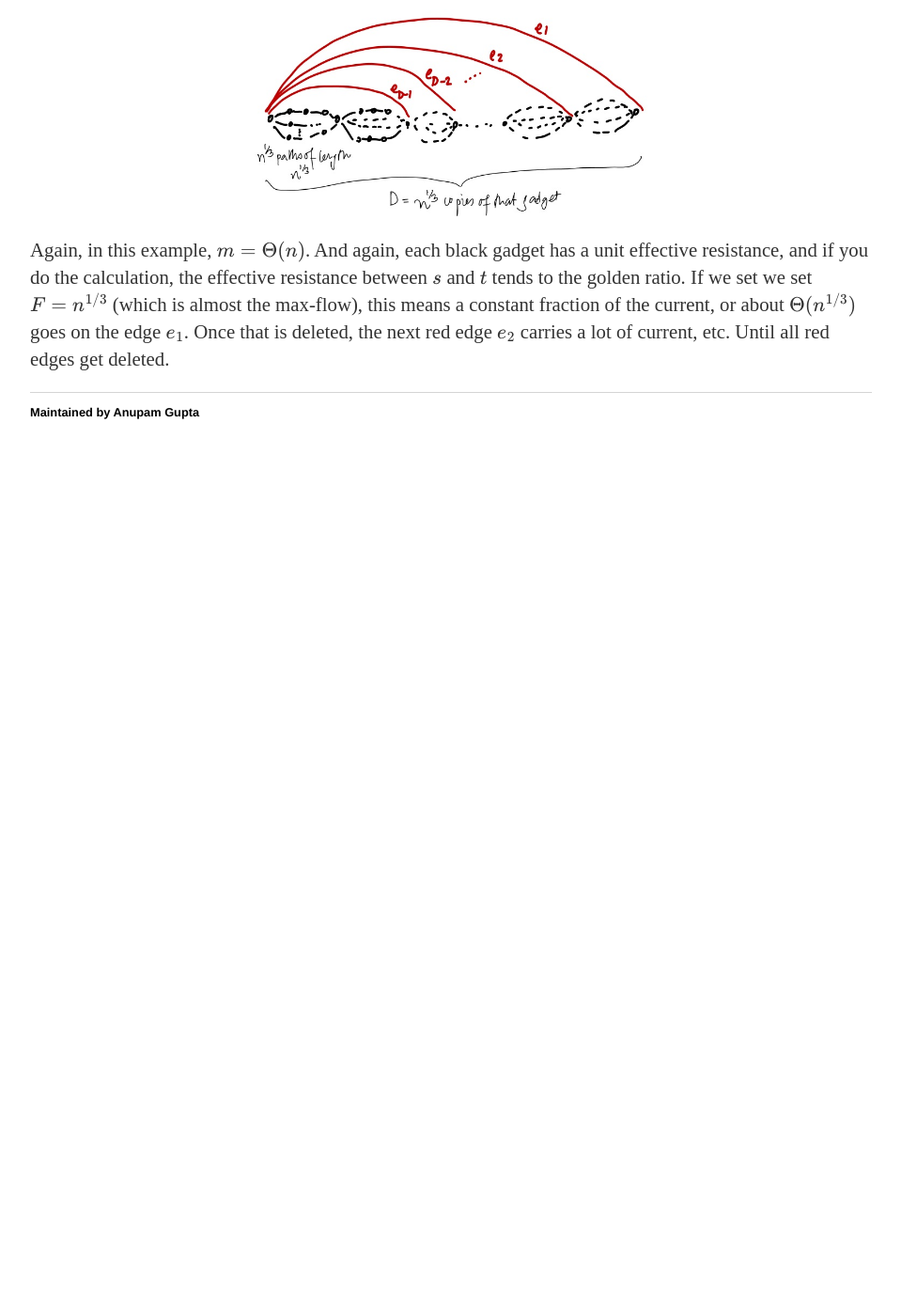
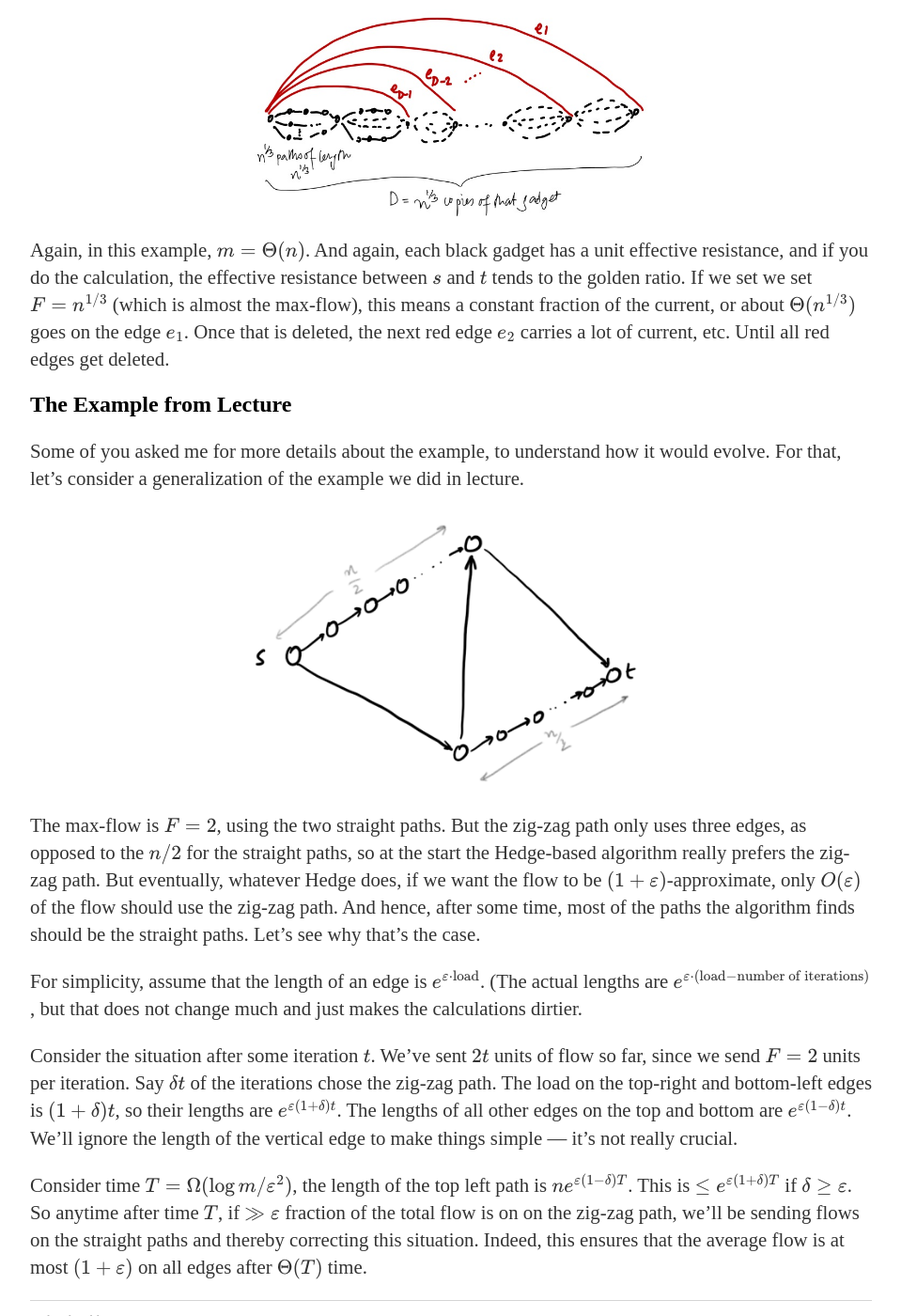
Before and after one commit to cmualgos/cmualgos.github.io, a Jekyll site: the page built from _posts/2018-10-05-mw-and-flows.md, in a window 1280 px wide and 1400 px high, scrolled down 3011 px. Shown: the whole window at 94% size, without its empty margins (160-1119 px from the left). Built offline with Jekyll 4.4.1, drawn with Linux system fonts in a browser that asks for light colours; formulas are drawn with MathJax 3; before the commit the page ends 3517 px from its top, so only the background shows below that.

Commit message:
Discussion of example

```diff
--- a/_posts/2018-10-05-mw-and-flows.md
+++ b/_posts/2018-10-05-mw-and-flows.md
@@ -138,3 +138,41 @@ we set we set $F = n^{1/3}$ (which is almost the max-flow), this means a
 constant fraction of the current, or about $\Theta(n^{1/3})$ goes on the
 edge $e_1$. Once that is deleted, the next red edge $e_2$ carries a lot
 of current, etc. Until all red edges get deleted.
+
+## The Example from Lecture
+
+Some of you asked me for more details about the example, to understand
+how it would evolve. For that, let's consider a generalization of the
+example we did in lecture.
+
+![Example for Flows using Multiplicative Weights](/figures/flow-mw.png)
+
+The max-flow is $F = 2$, using the two straight paths. But the zig-zag
+path only uses three edges, as opposed to the $n/2$ for the straight
+paths, so at the start the Hedge-based algorithm really prefers the
+zig-zag path. But eventually, whatever Hedge does, if we want the flow
+to be $(1+\varepsilon)$-approximate, only $O(\varepsilon)$ of the flow
+should use the zig-zag path. And hence, after some time, most of the
+paths the algorithm finds should be the straight paths. Let's see why
+that's the case.
+
+For simplicity, assume that the length of an edge is $e^{\varepsilon
+\cdot \text{load}}$. (The actual lengths are $e^{\varepsilon \cdot
+\text{(load} - \text{number of iterations)} }$, but that does not change
+much and just makes the calculations dirtier.
+
+Consider the situation after some iteration $t$. We've sent $2t$ units
+of flow so far, since we send $F = 2$ units per iteration. Say $\delta
+t$ of the iterations chose the zig-zag path. The load on the top-right
+and bottom-left edges is $(1+\delta)t$, so their lengths are
+$e^{\varepsilon (1+\delta)t}$. The lengths of all other edges on the top
+and bottom are $e^{\varepsilon (1-\delta)t}$. We'll ignore the length of
+the vertical edge to make things simple --- it's not really crucial.
+
+Consider time $T = \Omega(\log m/\varepsilon^2)$, the length of the top
+left path is $n e^{\varepsilon (1-\delta)T}$. This is $\leq
+e^{\varepsilon (1+\delta)T}$ if $\delta \geq \varepsilon$. So anytime
+after time $T$, if $\gg \varepsilon$ fraction of the total flow is on on
+the zig-zag path, we'll be sending flows on the straight paths and
+thereby correcting this situation. Indeed, this ensures that the average
+flow is at most $(1+\varepsilon)$ on all edges after $\Theta(T)$ time.
```
Also changed, not shown: figures/flow-mw.png (added).
